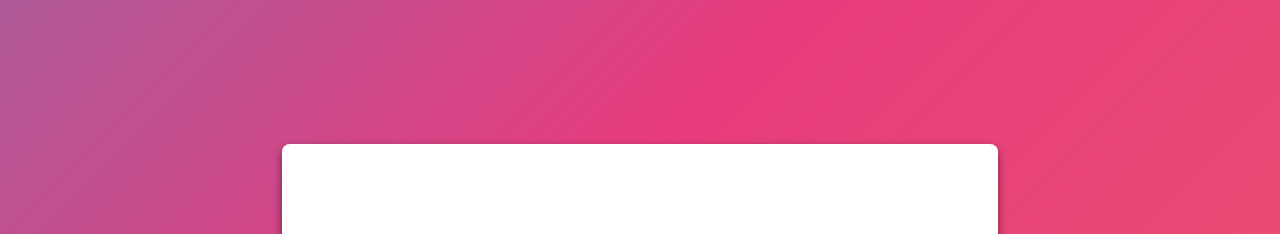
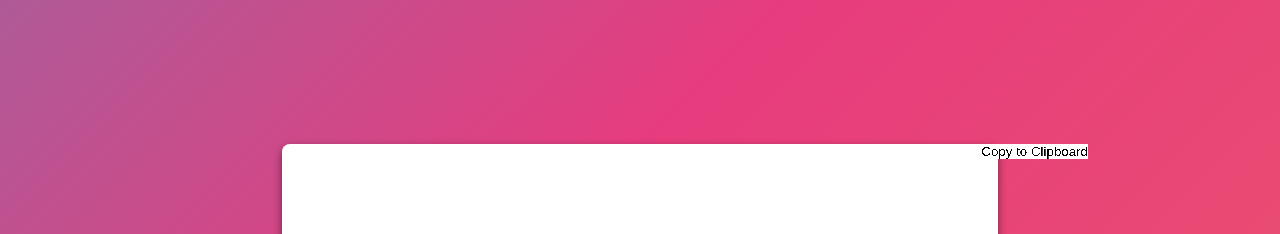
Before and after one commit to voidit/story-blitz, a SvelteKit app: page / in a window 1280 px wide. Shown: the top 234 px of the page. Built offline with nearby package versions, Linux system fonts and the light colour scheme; a web font is replaced by a local one.

Commit message:
added copy button component

```diff
--- /dev/null
+++ b/src/lib/CopyText.svelte
@@ -0,0 +1,77 @@
+<script>
+    let copyText = ""; // Initialize with empty string
+    let copied = false;
+
+    async function copyToClipboard() {
+        if (navigator.clipboard && window.isSecureContext) {
+            try {
+                await navigator.clipboard.writeText(copyText);
+                copied = true;
+                setTimeout(() => {
+                    copied = false;
+                }, 2000); // Reset copied status after 2 seconds
+            } catch (err) {
+                console.error('Could not copy text: ', err);
+                fallbackCopyTextToClipboard(copyText);
+            }
+        } else {
+            fallbackCopyTextToClipboard(copyText);
+        }
+    }
+
+    function fallbackCopyTextToClipboard(text) {
+        const textArea = document.createElement("textarea");
+        textArea.value = text;
+        textArea.style.top = "0";
+        textArea.style.left = "0";
+        textArea.style.position = "fixed";
+        document.body.appendChild(textArea);
+        textArea.focus();
+        textArea.select();
+
+        try {
+            const successful = document.execCommand('copy');
+            const msg = successful ? 'successful' : 'unsuccessful';
+            console.log('Fallback: Copying text command was ' + msg);
+            copied = true;
+            setTimeout(() => {
+                copied = false;
+            }, 2000);
+        } catch (err) {
+            console.error('Fallback: Oops, unable to copy', err);
+            alert('Fallback: Copy failed.');
+        }
+
+        document.body.removeChild(textArea);
+    }
+
+    export let textToCopy = "This is the text to copy."; // Prop to receive text
+    $: copyText = textToCopy; // Reactively update copyText
+</script>
+
+<!--
+<div id="textToCopy">
+    {textToCopy}
+    <slot />
+</div>
+-->
+
+<button on:click={copyToClipboard}>
+    {copied ? "Copied!" : "Copy to Clipboard"}
+</button>
+
+<style>
+    button {
+        position: absolute;
+        top: 0;
+        right: 0;
+        text-align: right;
+    }
+/*    #textToCopy {
+        border: 1px solid #ccc;
+        padding: 10px;
+        margin-bottom: 10px;
+        width: 300px;
+        min-height: 50px;
+    }*/
+</style>
--- a/src/routes/+page.svelte
+++ b/src/routes/+page.svelte
@@ -1,5 +1,6 @@
 <script>
     import {onMount} from 'svelte';
+    import CopyText from '$lib/CopyText.svelte';
 
     let dataJSON = null;
     let randomPrompt = '';
@@ -144,10 +145,10 @@
 
 <section>
     <div class="main">
+        <CopyText textToCopy={randomPrompt} />
         {#if intro}<h2>{intro}</h2>{/if}
         <div>{@html randomPrompt}</div>
         {#if plot}<small>{@html plot}</small>{/if}
-
         <div class="father-div" on:click={shufflePrompt}>
             <div class="cat">
                 <div class="dog">
```
